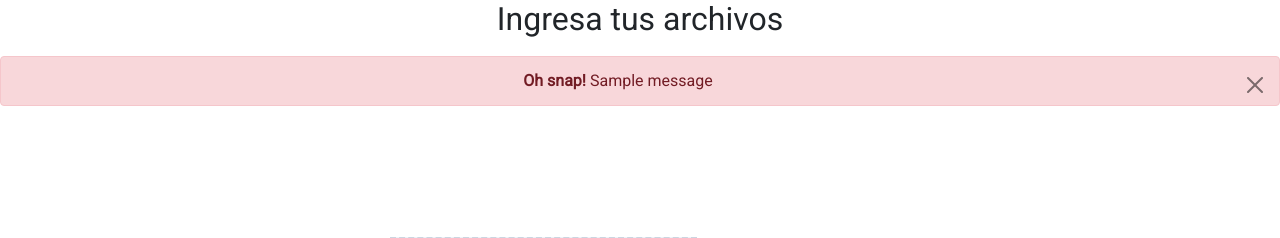
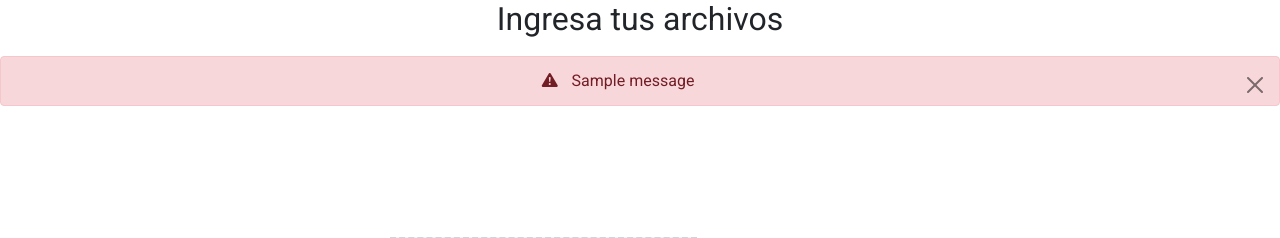
Before and after one commit to IvanEnriquezGrande/GeovisWeb, a Flask app: template src/website/templates/crear_mapa.html in a window 1280 px wide. Shown: the part 63-301 px from the top of the page. Run offline with Flask 3, Linux system fonts and the light colour scheme; the template is opened without the code that fills it, so the values that code supplies are empty; one stand-in notice (Sample message) is shown; some libraries are stand-ins or nearby versions.

Commit message:
cambiar oh snap por icono

```diff
--- a/src/website/templates/crear_mapa.html
+++ b/src/website/templates/crear_mapa.html
@@ -16,7 +16,7 @@
       {% for message in get_flashed_messages()%}
         <div class="alert alert-dismissible alert-danger">
             <button type="button" class="btn-close" data-bs-dismiss="alert"></button>
-            <strong>Oh snap!</strong> {{message}}
+            <i class="bi bi-exclamation-triangle-fill"></i> {{message}}
         </div>
         {% endfor %}
 
```
